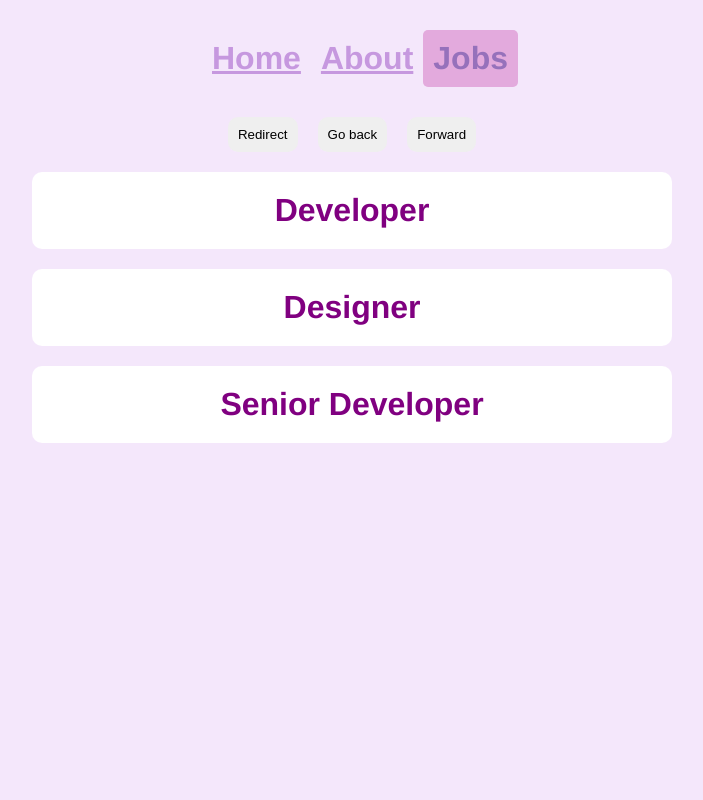
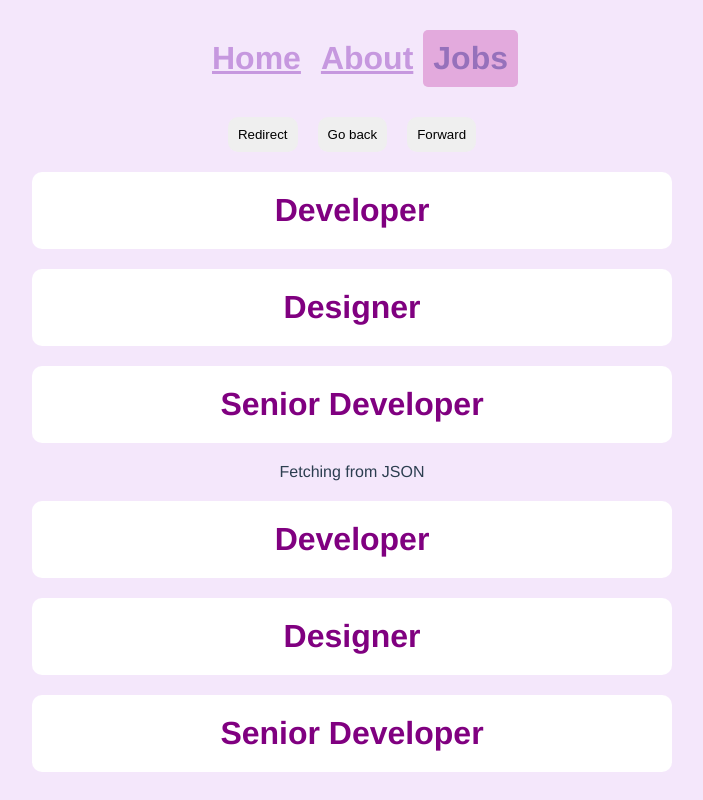
Before and after one commit to Murasakinosora/LearningVue, a Vue app in the folder CLI_tutorial/modal-project/: page /jobs in a window 1280 px wide. Shown: the whole page, without its empty margins (288-991 px from the left). Built offline with nearby package versions, Linux system fonts and the light colour scheme; data requests are answered from the project's data file.

Commit message:
installed json server
fetched data from an example json file for jobs

```diff
--- /dev/null
+++ b/CLI_tutorial/modal-project/data/db.json
@@ -0,0 +1,19 @@
+{
+ "jobs":[
+      {
+        "title": "Developer",
+        "id": 1,
+        "description": "lorem1"
+      },
+      {
+        "title": "Designer",
+        "id": 2,
+        "description": "lorem2"
+      },
+      {
+        "title": "Senior Developer",
+        "id": 3,
+        "description": "lorem3"
+      }
+     ]
+}
--- a/CLI_tutorial/modal-project/package.json
+++ b/CLI_tutorial/modal-project/package.json
@@ -13,6 +13,7 @@
   },
   "devDependencies": {
     "@vue/cli-plugin-babel": "~5.0.0",
-    "@vue/cli-service": "~5.0.0"
+    "@vue/cli-service": "~5.0.0",
+    "json-server": "^1.0.0-beta.3"
   }
 }
--- a/CLI_tutorial/modal-project/src/views/jobs/Jobs.vue
+++ b/CLI_tutorial/modal-project/src/views/jobs/Jobs.vue
@@ -11,6 +11,23 @@
         class="job"
       >
         <h1>{{ job.title }}</h1>
+      </router-link>
+    </div>
+
+    <!--fetching data from json-->
+    <p>Fetching from JSON</p>
+
+    <div v-for="js in json" :key="js.id">
+      <!--Adding params on the attributed binded to allows us to direct to the right link/rout eg /job/[id]-->
+      <!---->
+      <router-link
+        :to="{
+          name: 'JobDetails',
+          params: { id: js.id, description: js.description },
+        }"
+        class="job"
+      >
+        <h1>{{ js.title }}</h1>
       </router-link>
     </div>
   </div>
@@ -37,7 +54,20 @@ export default {
           description: "lorem3",
         },
       ],
+      json: [],
     };
+  },
+  //mounted life-cycle hook
+  mounted() {
+    //fetches the data when the component is mounted on the dom
+    //uses fetch api
+    fetch("http://localhost:3000/jobs") // / [resource name/ object name]
+      .then((response) => {
+        response
+          .json()
+          .then((data) => (this.json = data))
+          .catch((err) => console.log(err.message));
+      });
   },
 };
 </script>
--- /dev/null
+++ b/package.json
@@ -0,0 +1,5 @@
+{
+  "dependencies": {
+    "json-server": "^1.0.0-beta.3"
+  }
+}
```
Also changed, not shown: 2 other files (tests, documents, lock files or other folders).
